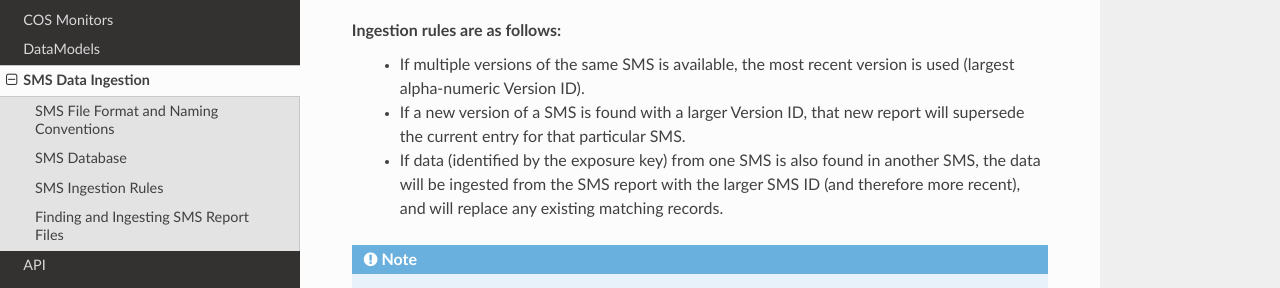
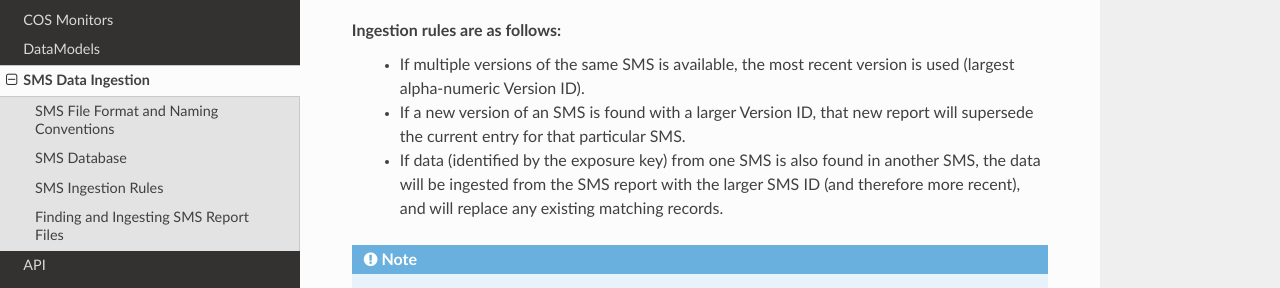
Before and after one commit to spacetelescope/cosmo, a Sphinx documentation site: the page built from docs/source/sms.rst, in a window 1280 px wide and 900 px high, scrolled down 1696 px. Shown: the part 155-443 px from the top of the window. Built offline with Sphinx 7.4.7 and the Read the Docs theme 2.0.0, drawn with Linux system fonts in a browser that asks for light colours.

```diff
--- a/docs/source/sms.rst
+++ b/docs/source/sms.rst
@@ -80,7 +80,7 @@ information is stored.
 
 Ingestion rules are as follows:
  - If multiple versions of the same SMS is available, the most recent version is used (largest alpha-numeric Version ID).
- - If a new version of a SMS is found with a larger Version ID, that new report will supersede the current entry for
+ - If a new version of an SMS is found with a larger Version ID, that new report will supersede the current entry for
    that particular SMS.
  - If data (identified by the exposure key) from one SMS is also found in another SMS, the data will be ingested from
    the SMS report with the larger SMS ID (and therefore more recent), and will replace any existing matching records.
```
